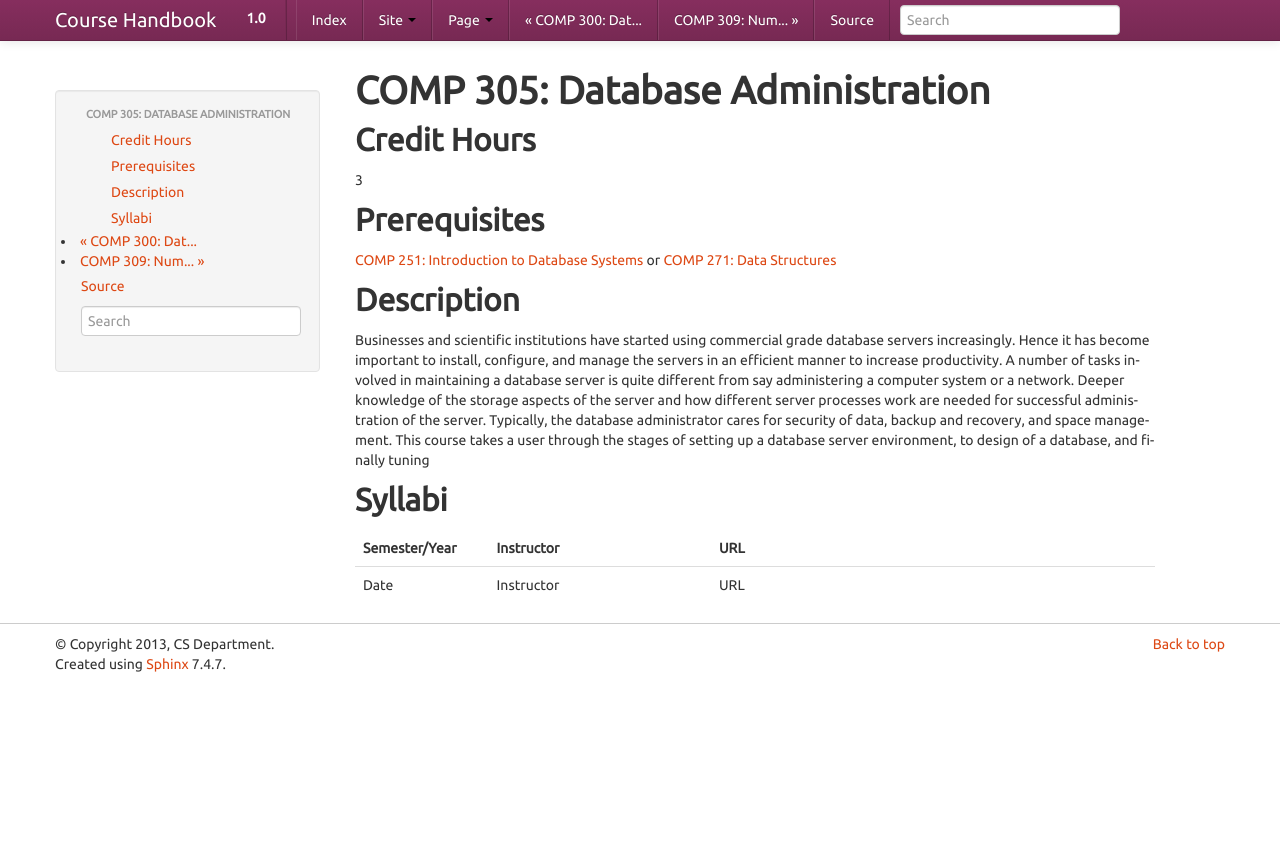
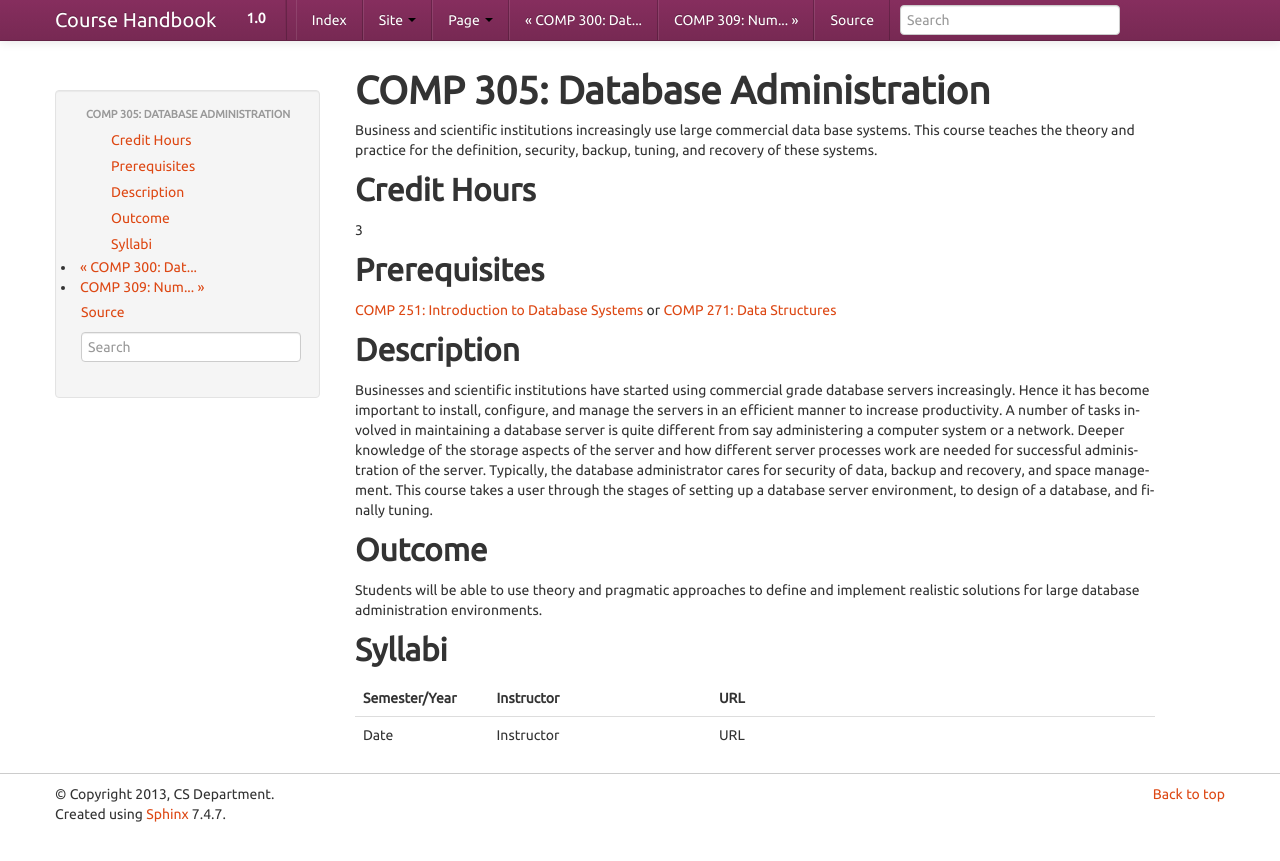
Before and after one commit to kyang5/coursedescriptions, a Sphinx documentation site: the page built from source/comp305.rst, in a window 1280 px wide. Shown: the top 861 px of the page. Built offline with Sphinx 7.4.7, drawn with Linux system fonts in a browser that asks for light colours.

Commit message:
Updated COMP 305

```diff
--- a/source/comp305.rst
+++ b/source/comp305.rst
@@ -1,5 +1,7 @@
 COMP 305: Database Administration
 =================================
+
+Business and scientific institutions increasingly use large commercial data base systems. This course teaches the theory and practice for the definition, security, backup, tuning, and recovery of these systems.
 
 Credit Hours
 -----------------------
@@ -14,7 +16,6 @@ Prerequisites
 Description
 --------------------
 
-
 Businesses and scientific institutions have started using commercial grade
 database servers increasingly. Hence it has become important to install,
 configure, and manage the servers in an efficient manner to increase
@@ -25,7 +26,12 @@ processes work are needed for successful administration of the server.
 Typically, the database administrator cares for security of data, backup and
 recovery, and space management. This course takes a user through the stages of
 setting up a database server environment, to design of a database, and finally
-tuning
+tuning.
+
+Outcome
+----------------------
+
+Students will be able to use theory and pragmatic approaches to define and implement realistic solutions for large database administration environments.
 
 Syllabi
 ----------------------
```
